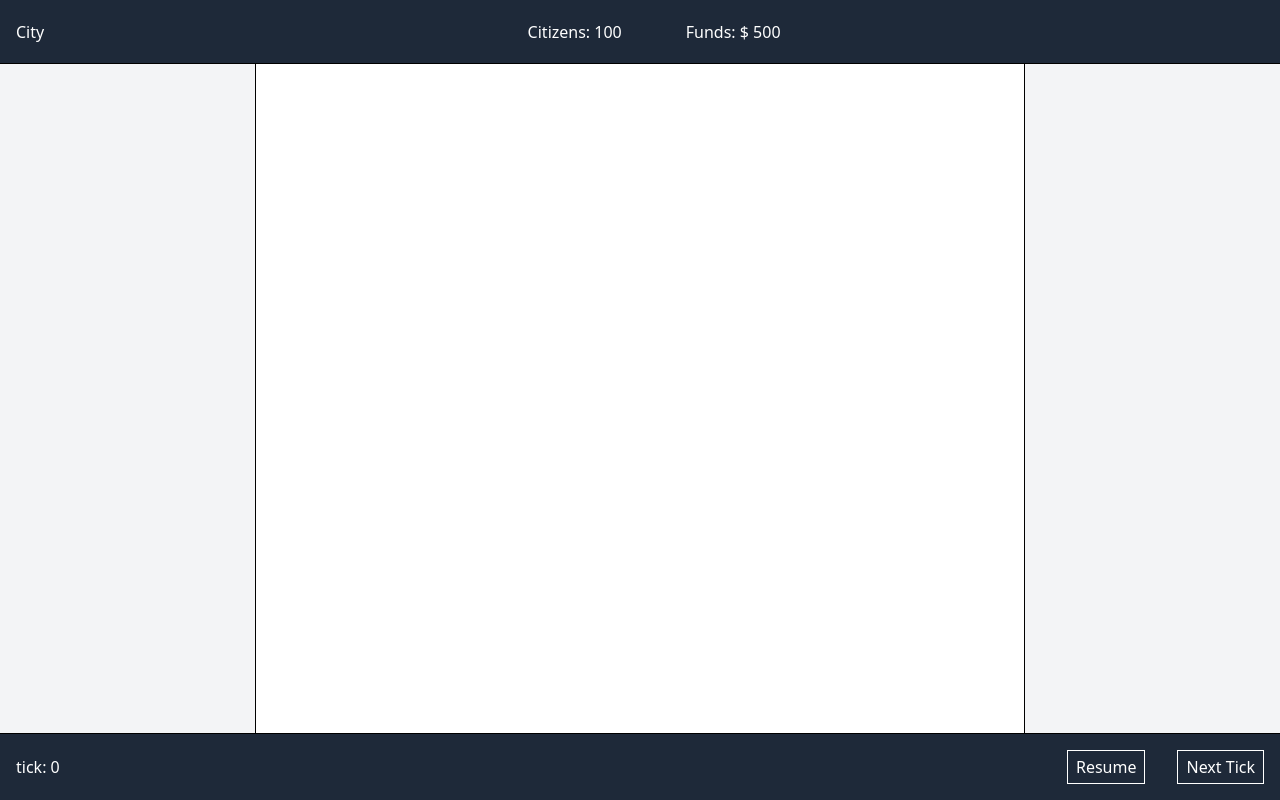
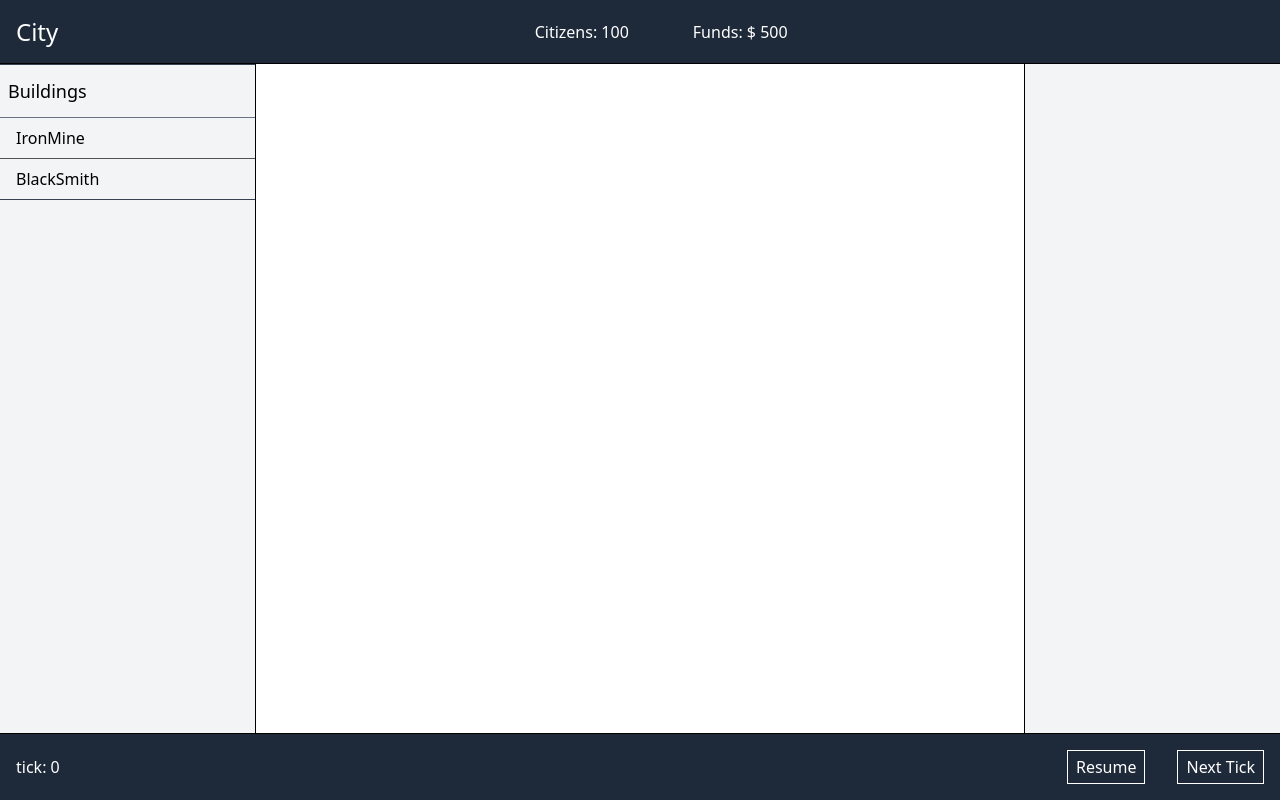
Before and after one commit to qreidt/guild, a Vue app: page / in a window 1280 px wide. Built offline with nearby package versions, Linux system fonts and the light colour scheme.

Commit message:
List and choose active building

```diff
--- a/src/App.vue
+++ b/src/App.vue
@@ -2,13 +2,27 @@
   <Layout>
     <template #header>
       <div class="flex h-full items-center">
-        <div class="flex">City</div>
+        <div class="flex text-2xl">City</div>
         <div class="flex flex-1 justify-center gap-x-16">
           <div class="">Citizens: {{ city.citizens_count }}</div>
           <div class="">Funds: $ {{ city.money }}</div>
         </div>
       </div>
     </template>
+
+    <template #left-menu>
+      <div class="">
+        <div class="-my-4 -mx-4">
+          <BuildingsList
+              :buildings="buildings"
+              :active-building-id="active_building_id"
+              @buildingClicked="changeActiveBuilding"
+          />
+        </div>
+      </div>
+    </template>
+
+    {{ activeBuilding }}
 
     <template #footer>
       <div class="flex h-full items-center justify-between">
@@ -33,9 +47,26 @@
 <script setup lang="ts">
 import Layout from "./Layout.vue";
 import Button from "./components/Button.vue";
-import {reactive} from "vue";
+import {computed, reactive, ref} from "vue";
 import {GameController} from "./game/controllers/GameController.ts";
+import BuildingsList from "./components/left-menu/BuildingsList.vue";
+import {BaseBuilding, BuildingID} from "./game/city/buildings/Building.ts";
 
 const c = reactive(new GameController(2)) as GameController;
 const city = c.city;
+const buildings = city.buildings;
+
+const active_building_id = ref<(BuildingID)|null>(null);
+
+function changeActiveBuilding(id: BuildingID): void {
+  active_building_id.value = id;
+}
+
+const activeBuilding = computed<BaseBuilding|null>(() => {
+  if (! active_building_id.value) {
+    return null;
+  }
+
+  return buildings.get(active_building_id.value)!
+});
 </script>
--- /dev/null
+++ b/src/components/left-menu/BuildingsList.vue
@@ -0,0 +1,32 @@
+<script setup lang="ts">
+import {BaseBuilding, BuildingID} from "../../game/city/buildings/Building.ts";
+import type {PropType} from "vue";
+
+const {buildings} = defineProps({
+  buildings: Object as PropType<Map<BuildingID, BaseBuilding>>,
+  activeBuildingId: Number as PropType<BuildingID|null>,
+});
+
+const emit = defineEmits<{
+  buildingClicked: [id: BuildingID],
+}>();
+
+</script>
+
+<template>
+<div class="">
+  <div class="pt-3 border-y border-gray-700 divide-y divide-gray-500">
+    <h3 class="pl-2 pb-3 text-lg">Buildings</h3>
+    <div class="flex flex-col divide-y divide-neutral-600">
+      <div
+          v-for="[id, building] in buildings.entries()" :key="id"
+          class="p-2 pl-4 cursor-pointer hover:bg-gray-700"
+          :class="{'bg-gray-600': activeBuildingId === id}"
+          @click="emit('buildingClicked', id)"
+      >
+        {{ building.constructor.name }}
+      </div>
+    </div>
+  </div>
+</div>
+</template>
--- a/src/game/city/City.ts
+++ b/src/game/city/City.ts
@@ -1,4 +1,4 @@
-import {BaseBuilding} from "./buildings/Building.ts";
+import {BaseBuilding, BuildingID} from "./buildings/Building.ts";
 import {IronMine} from "./buildings/IronMine.ts";
 import {BlackSmith} from "./buildings/BlackSmith.ts";
 import {Inventory} from "../common/Inventory.ts";
@@ -8,7 +8,7 @@ export default class City {
     public citizens_count: number;
     public money: number;
 
-    public buildings: Map<typeof BaseBuilding, BaseBuilding>;
+    public buildings: Map<BuildingID, BaseBuilding>;
 
     public transportService: TransportService = new TransportService();
 
@@ -18,9 +18,9 @@ export default class City {
         this.citizens_count = citizens;
         this.money = money;
 
-        this.buildings = new Map<typeof BaseBuilding, BaseBuilding>([
-            [IronMine, new IronMine()],
-            [BlackSmith, new BlackSmith()],
+        this.buildings = new Map<BuildingID, BaseBuilding>([
+            [BuildingID.IronMine, new IronMine()],
+            [BuildingID.BlackSmith, new BlackSmith()],
         ]);
     }
 
--- a/src/game/city/buildings/Building.ts
+++ b/src/game/city/buildings/Building.ts
@@ -6,6 +6,12 @@ export type Recipe = {
     ingredients?: Map<InventoryItemID, number>,
     product: Map<InventoryItemID, number>,
 };
+
+export enum BuildingID {
+    BlackSmith= 1,
+    IronMine,
+    LumberMill,
+}
 
 export abstract class BaseBuilding {
     public abstract level: number;
```
